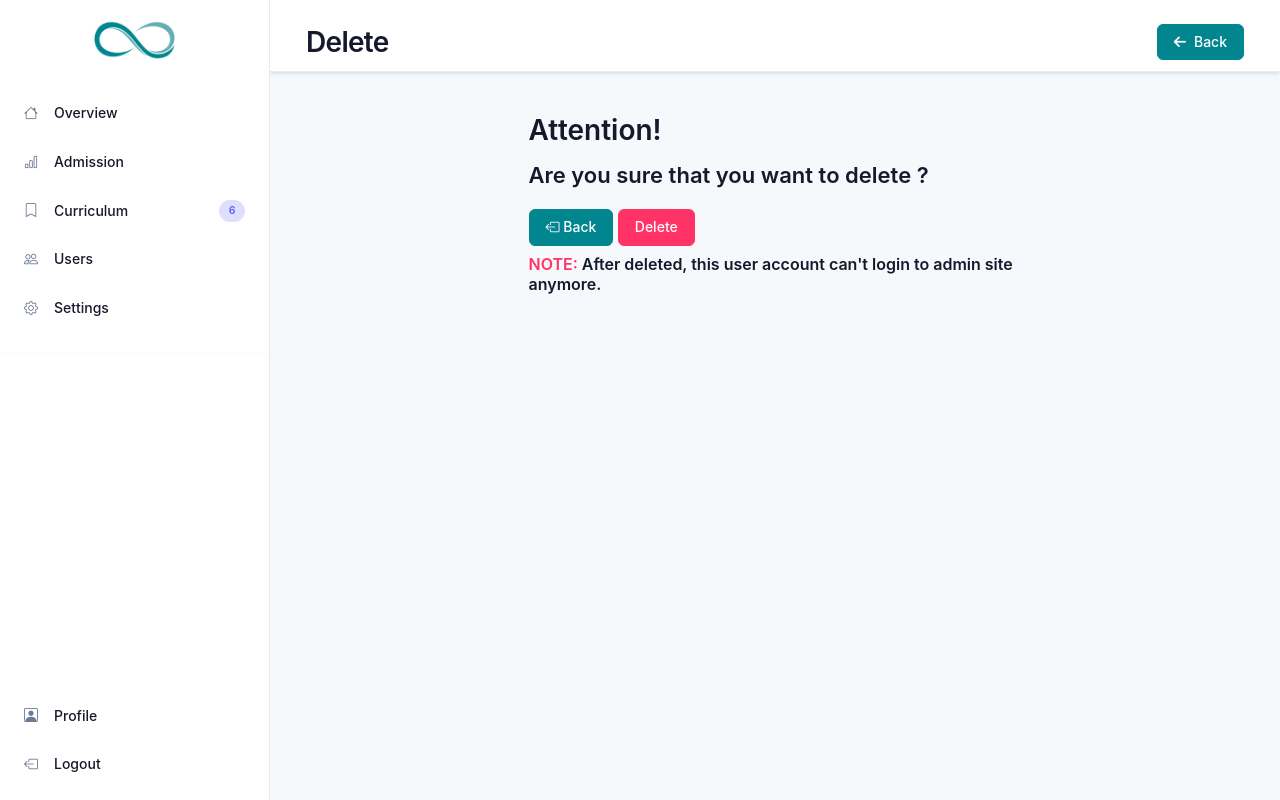
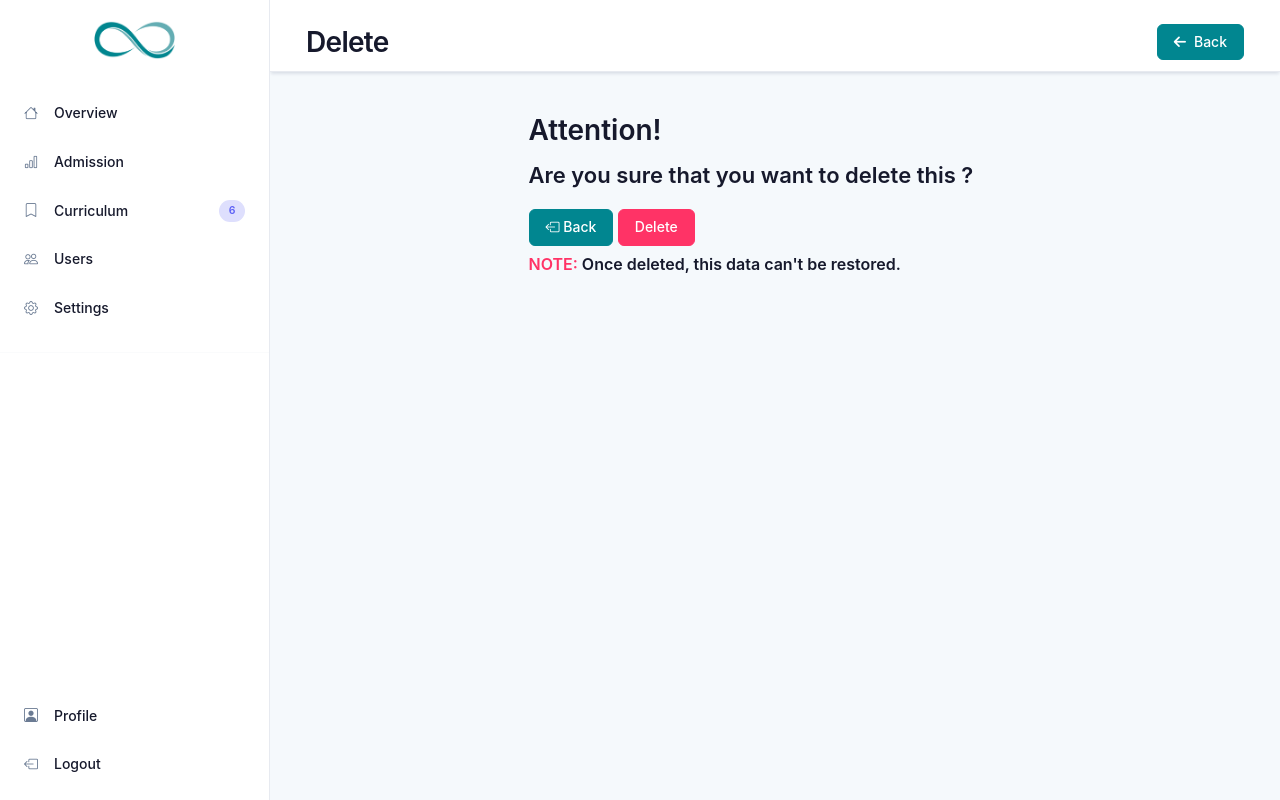
Before and after one commit to chhay-sophal/school-admission, a Django app: page /dashboard/settings/delete/1/1/ in a window 1280 px wide. Run offline with Django 4.2, Linux system fonts and the light colour scheme; the visitor is signed in with stand-in values (Sample User, id 1); some libraries are stand-ins or nearby versions.

Commit message:
fix bugs

```diff
--- a/Django-Project/school_admission/templates/dashboard/settings_delete.html
+++ b/Django-Project/school_admission/templates/dashboard/settings_delete.html
@@ -32,13 +32,13 @@
             <div class="row">
                 <div class="col-6 mx-auto my-5">
                     <h2 class="mb-3">Attention!</h2>
-                    <h3 class="mb-3">Are you sure that you want to delete {{ subtitle }}?</h3>
+                    <h3 class="mb-3">Are you sure that you want to delete this {{ subtitle }}?</h3>
                     <form method="post">
                         {% csrf_token %}
                         <a href="{% url 'setting' %}" class="btn btn-sm btn-primary mt-2"><i class="bi bi-box-arrow-left"></i> Back</a>
                         <button type="submit" class="btn btn-sm btn-danger mt-2">Delete</button>
                     </form>
-                    <h5 class="my-2"><span class="text-danger">NOTE:</span> After deleted, this user account can't login to admin site anymore.</h5>
+                    <h5 class="my-2"><span class="text-danger">NOTE:</span> Once deleted, this data can't be restored.</h5>
                 </div>
             </div>
         </div>
```
